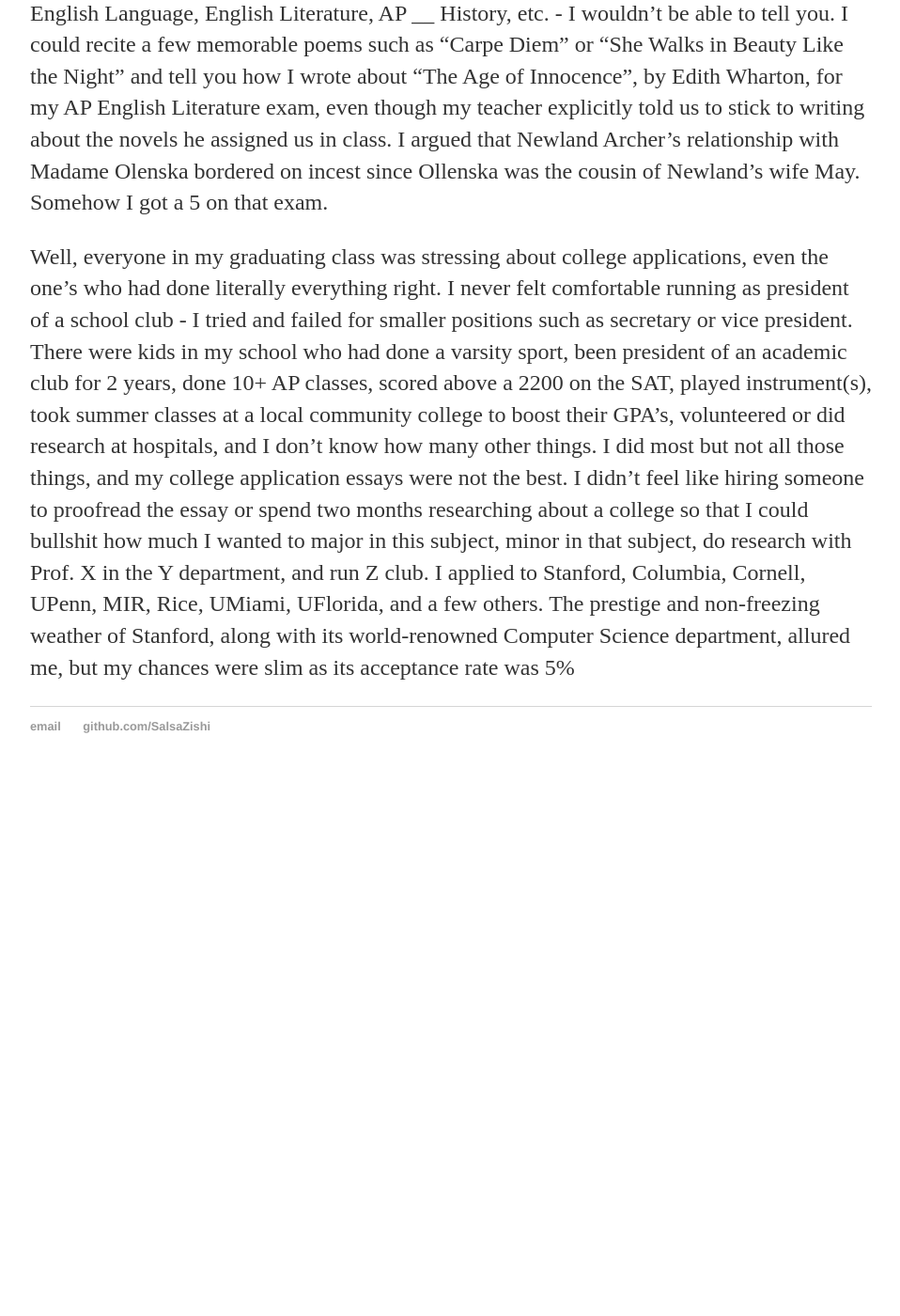
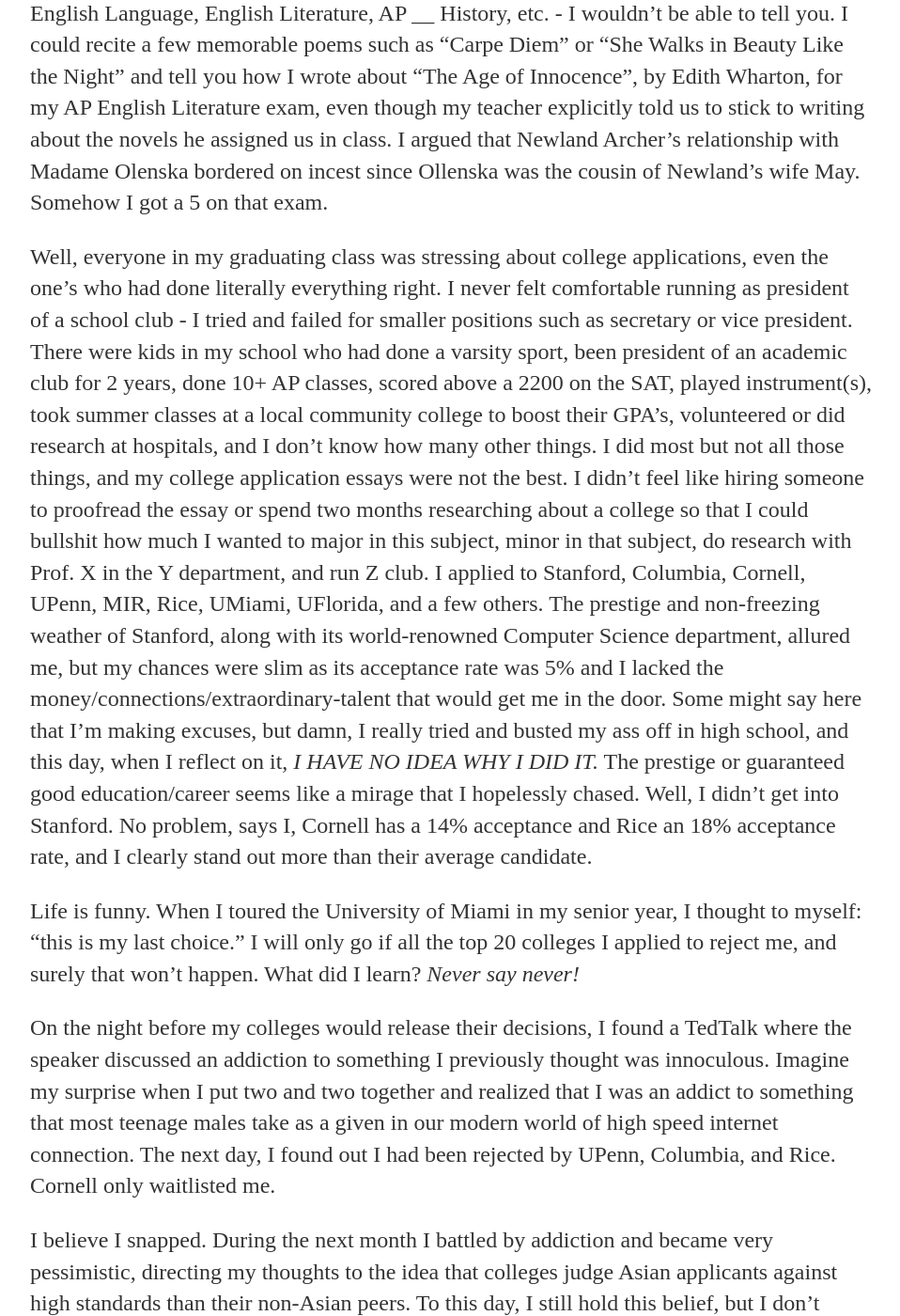
Before and after one commit to SalsaZishi/justanothercsguy.github.io, a Jekyll site: the page built from _posts/2016-04-03-before-tomorrow.md, in a window 1280 px wide and 1400 px high, scrolled down 2820 px. Shown: the whole window at 94% size, without its empty margins (160-1118 px from the left). Built offline with Jekyll 4.4.1, drawn with Linux system fonts in a browser that asks for light colours; before the commit the page ends 3660 px from its top, so only the background shows below that; some of the changed text lies outside the part shown.

Commit message:
Update 2016-04-03-before-tomorrow.md

```diff
--- a/_posts/2016-04-03-before-tomorrow.md
+++ b/_posts/2016-04-03-before-tomorrow.md
@@ -78,3 +78,23 @@ to proofread the essay or spend two months researching about a college so that I
 in this subject, minor in that subject, do research with Prof. X in the Y department, and run Z club. I applied to Stanford,
 Columbia, Cornell, UPenn, MIR, Rice, UMiami, UFlorida, and a few others. The prestige and non-freezing weather of Stanford,
 along with its world-renowned Computer Science department, allured me, but my chances were slim as its acceptance rate was 5%
+and I lacked the money/connections/extraordinary-talent that would get me in the door. Some might say here that I'm making
+excuses, but damn, I really tried and busted my ass off in high school, and this day, when I reflect on it, *I HAVE NO IDEA
+WHY I DID IT.* The prestige or guaranteed good education/career seems like a mirage that I hopelessly chased. Well, I didn't
+get into Stanford. No problem, says I, Cornell has a 14% acceptance and Rice an 18% acceptance rate, and I clearly stand out
+more than their average candidate.
+
+Life is funny. When I toured the University of Miami in my senior year, I thought to myself: "this is my last choice." I will
+only go if all the top 20 colleges I applied to reject me, and surely that won't happen. What did I learn? *Never say never!*
+
+On the night before my colleges would release their decisions, I found a TedTalk where the speaker discussed an addiction to
+something I previously thought was innoculous. Imagine my surprise when I put two and two together and realized that I was an
+addict to something that most teenage males take as a given in our modern world of high speed internet connection. The next
+day, I found out I had been rejected by UPenn, Columbia, and Rice. Cornell only waitlisted me.
+
+I believe I snapped. During the next month I battled by addiction and became very pessimistic, directing my thoughts to the
+idea that colleges judge Asian applicants against high standards than their non-Asian peers. To this day, I still hold this
+belief, but I don't concentrate on it anymore - I merely accept it as a part of life and move on. But April was a hectic
+month: how my mind cried when it couldn't numb itself with dopamine from the abysms of the internet! It didn't help that
+those around me had dates to the prom or that I had chances in the past but was too shy to act on them. I ultimately opted
+not to go and the next two months seemed like I was going nowhere.
```
